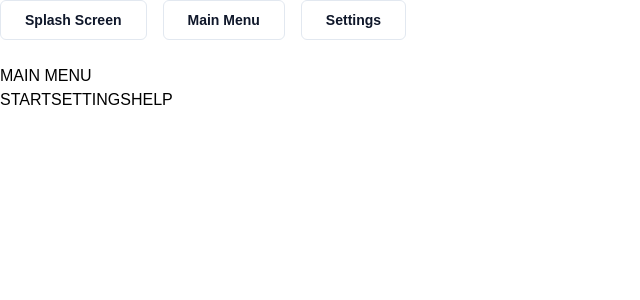
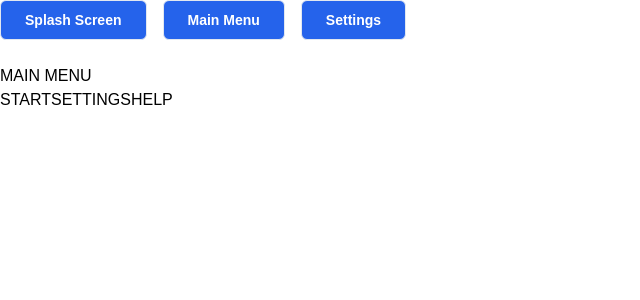
Before and after one commit to szczypiorofix/dorfmine, a React (Create React App) app: page / in a window 1280 px wide. Shown: the top 300 px of the page, without its empty margins (0-640 px from the left). Built offline with nearby package versions, Linux system fonts and the light colour scheme.

Commit message:
Changing button bg color

```diff
--- a/src/core/App.tsx
+++ b/src/core/App.tsx
@@ -40,7 +40,7 @@
 			<div className="flex space-x-4 mb-6 text-sm font-medium">
 				<div className="flex-auto flex space-x-4">
 					<button
-						className="h-10 px-6 font-semibold rounded-md border border-slate-200 text-slate-900"
+						className="h-10 px-6 font-semibold text-white bg-blue-600 hover:bg-blue-700 rounded-md border border-slate-200"
 						type="button"
 						aria-label="Switch to Splash Screen"
 						onClick={() => dispatch( switchView( APP_STATE_VIEW.SPLASH ) )}
@@ -48,7 +48,7 @@
 						Splash Screen
 					</button>
 					<button
-						className="h-10 px-6 font-semibold rounded-md border border-slate-200 text-slate-900"
+						className="h-10 px-6 font-semibold text-white bg-blue-600 hover:bg-blue-700 rounded-md border border-slate-200"
 						type="button"
 						aria-label="Switch to Main Menu"
 						onClick={() => dispatch( switchView( APP_STATE_VIEW.MAIN_MENU ) )}
@@ -56,7 +56,7 @@
 						Main Menu
 					</button>
 					<button
-						className="h-10 px-6 font-semibold rounded-md border border-slate-200 text-slate-900"
+						className="h-10 px-6 font-semibold text-white bg-blue-600 hover:bg-blue-700 rounded-md border border-slate-200"
 						type="button"
 						aria-label="Switch to Main Menu"
 						onClick={() => dispatch( switchView( APP_STATE_VIEW.SETTINGS ) )}
```
